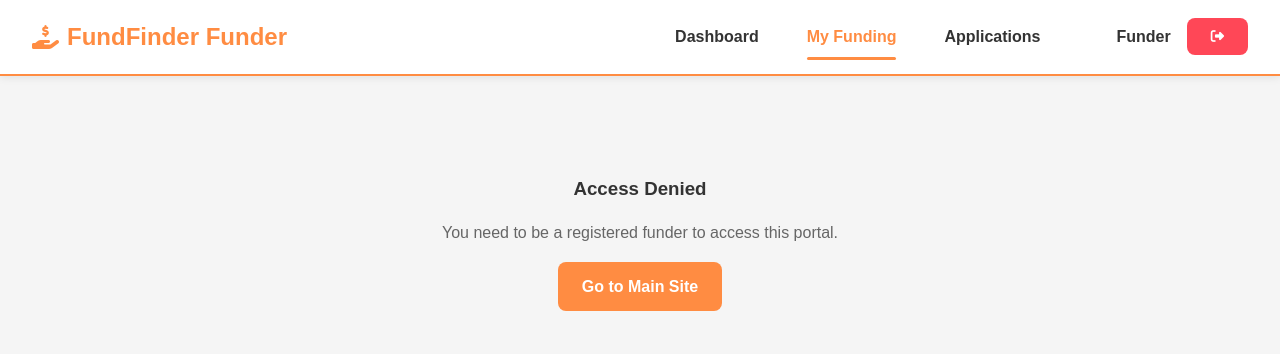
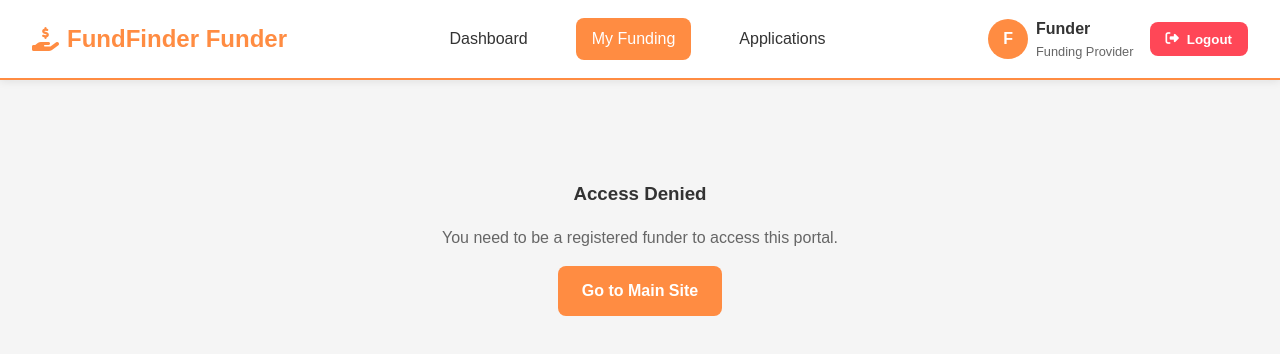
Before and after one commit to AyandaLuthuli/AI_Powered_SMME_Funding_Application2.0, a plain HTML site: page funder-funding.html in a window 1280 px wide. Drawn offline with nearby package versions, Linux system fonts and the light colour scheme.

Commit message:
Improve navigation and user menu UI; update partner logo
Refined navigation bar and user menu styles in funder-funding.html for better alignment, color consistency, and user details display. Updated the strategic partner logo in index.html to use a new image and improved its layout.

```diff
--- a/funder-funding.html
+++ b/funder-funding.html
@@ -72,39 +72,29 @@
 
       .nav-links {
         display: flex;
-        gap: 1rem;
+        gap: 2rem;
+        align-items: center;
       }
 
       .nav-links a {
-        color: var(--color-dark);
+        color: #333;
         text-decoration: none;
-        font-weight: 600;
+        font-weight: 500;
         padding: 0.5rem 1rem;
-        border-radius: var(--border-radius-md);
-        transition: var(--transition);
-        position: relative;
+        border-radius: 8px;
+        transition: all 0.3s;
       }
 
       .nav-links a:hover,
       .nav-links a.active {
-        color: var(--color-orange);
-      }
-
-      .nav-links a.active::after {
-        content: "";
-        position: absolute;
-        bottom: -2px;
-        left: 1rem;
-        right: 1rem;
-        height: 3px;
-        background: var(--color-orange);
-        border-radius: var(--border-radius-sm);
+        background: #ff8c42; /* Softer orange */
+        color: white;
       }
 
       .user-menu {
         display: flex;
+        align-items: center;
         gap: 1rem;
-        align-items: center;
       }
 
       .user-info {
@@ -114,19 +104,29 @@
       }
 
       .user-avatar {
-        width: 36px;
-        height: 36px;
+        width: 40px;
+        height: 40px;
         border-radius: 50%;
-        background: var(--color-orange);
+        background: #ff8c42; /* Softer orange */
         color: white;
         display: flex;
         align-items: center;
         justify-content: center;
-        font-weight: 700;
+        font-weight: bold;
+      }
+
+      .user-details {
+        display: flex;
+        flex-direction: column;
       }
 
       .user-name {
         font-weight: 600;
+      }
+
+      .user-role {
+        font-size: 0.8rem;
+        color: #666;
       }
 
       .logout-btn {
@@ -469,35 +469,18 @@
           <a href="funder-funding.html" class="active">My Funding</a>
           <a href="funder-applications.html">Applications</a>
         </nav>
-
-        <div class="user-menu">
-          <div style="display: flex; align-items: center; gap: 0.5rem">
-            <div
-              id="user-avatar"
-              style="
-                width: 36px;
-                height: 36px;
-                border-radius: 50%;
-                background: var(--primary);
-                color: #fff;
-                display: flex;
-                align-items: center;
-                justify-content: center;
-                font-weight: 700;
-              "
-            >
-              F
-            </div>
-            <div id="userName" style="font-weight: 600">Funder</div>
+      </div>
+      <div class="user-menu">
+        <div class="user-info">
+          <div class="user-avatar" id="user-avatar">F</div>
+          <div class="user-details">
+            <div class="user-name" id="userName">Funder</div>
+            <div class="user-role">Funding Provider</div>
           </div>
-          <button
-            class="btn"
-            onclick="logout()"
-            style="background: #ff4757; color: #fff; border-radius: 8px"
-          >
-            <i class="fas fa-sign-out-alt"></i>
-          </button>
         </div>
+        <button class="logout-btn" onclick="logout()">
+          <i class="fas fa-sign-out-alt"></i> Logout
+        </button>
       </div>
     </div>
 
```
Also changed, not shown: index.html (+3 -5 lines).
